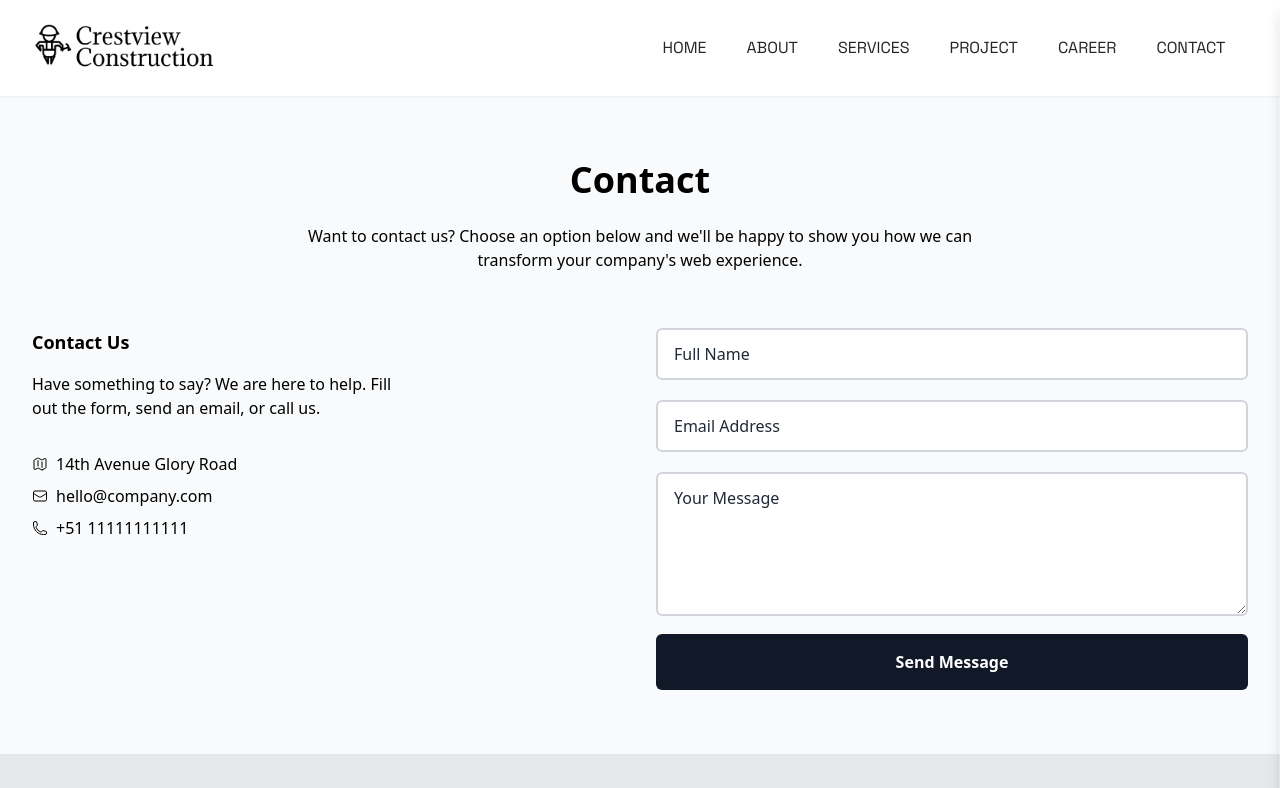
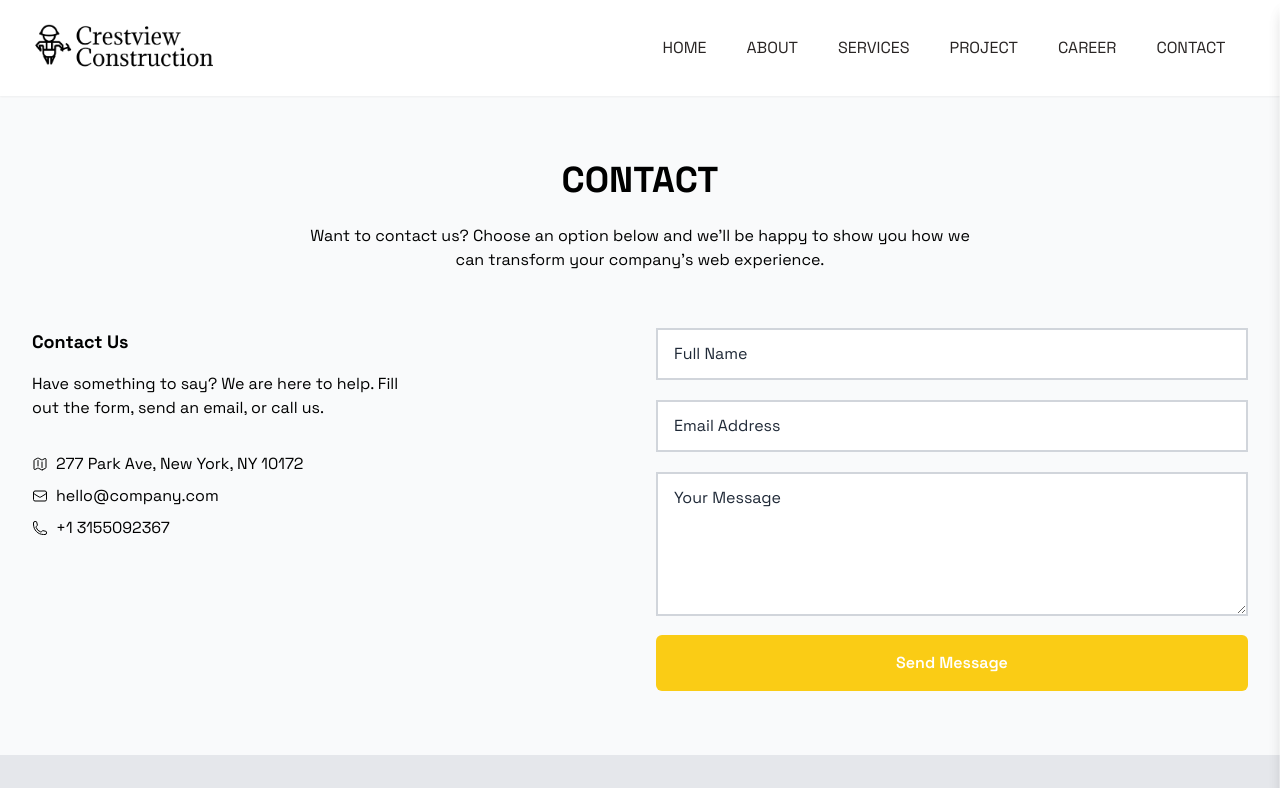
Before and after one commit to codenameMANUEL/crestview, a React (Vite) app: page /contact in a window 1280 px wide. Shown: the top 788 px of the page. Built offline with nearby package versions, Linux system fonts and the light colour scheme.

Commit message:
fixed contact

```diff
--- a/src/components/Navbar.jsx
+++ b/src/components/Navbar.jsx
@@ -15,7 +15,9 @@ export default function NavBar() {
     <nav className="relative bg-white shadow-sm w-full font-space-grotesk">
       <div className="flex justify-between items-center h-16 px-4 sm:px-6 lg:px-8 md:hidden">
         <div className="flex justify-center">
-          <img alt="Logo" src={Logo} className="h-10 w-auto" />
+          <Link to="/">
+            <img alt="Logo" src={Logo} className="h-10 w-auto cursor-pointer" />
+          </Link>
         </div>
         <div className="flex justify-start">
           <AlignLeft
@@ -47,7 +49,9 @@ export default function NavBar() {
           <ul className="space-y-7">
             {links.map((link, index) => (
               <li key={index} className="text-gray-800 hover:text-gray-600">
-                <Link to={link === "HOME" ? "/" : `/${link.toLowerCase()}`}>{link}</Link>
+                <Link to={link === "HOME" ? "/" : `/${link.toLowerCase()}`}>
+                  {link}
+                </Link>
               </li>
             ))}
           </ul>
@@ -56,7 +60,9 @@ export default function NavBar() {
 
       <div className="hidden md:flex lg:hidden items-center justify-between h-20 px-4 sm:px-6 lg:px-8">
         <div className="flex  justify-center">
-          <img alt="Logo" src={Logo} className="h-12 w-auto" />
+          <Link to="/">
+            <img alt="Logo" src={Logo} className="h-12 w-auto cursor-pointer" />
+          </Link>
         </div>
         <div className="flex justify-start">
           <AlignLeft
@@ -87,49 +93,24 @@ export default function NavBar() {
         <div className="p-4 px-14">
           <ul className="space-y-4">
             {links.map((link, index) => (
-              <li key={index} className="text-gray-800 hover:text-gray-600 pt-5">
-                <Link to={link === "HOME" ? "/" : `/${link.toLowerCase()}`}>{link}</Link>
+              <li
+                key={index}
+                className="text-gray-800 hover:text-gray-600 pt-5"
+              >
+                <Link to={link === "HOME" ? "/" : `/${link.toLowerCase()}`}>
+                  {link}
+                </Link>
               </li>
             ))}
           </ul>
-          {/* <ul className="space-y-4">
-            <li>
-              <a href="#" className="text-gray-800">
-                HOME
-              </a>
-            </li>
-            <li>
-              <a href="#" className="text-gray-800">
-                ABOUT
-              </a>
-            </li>
-            <li>
-              <a href="#" className="text-gray-800">
-                SERVICES
-              </a>
-            </li>
-            <li>
-              <a href="#" className="text-gray-800">
-                PROJECT
-              </a>
-            </li>
-            <li>
-              <a href="#" className="text-gray-800">
-                CAREER
-              </a>
-            </li>
-            <li>
-              <a href="#" className="text-gray-800">
-                CONTACT
-              </a>
-            </li>
-          </ul> */}
         </div>
       </div>
 
       <div className="hidden lg:flex items-center justify-between h-24 px-4 sm:px-6 lg:px-8">
         <div className="flex flex-1 justify-start">
-          <img alt="Logo" src={Logo} className="h-12 w-auto" />
+          <Link>
+          <img alt="Logo" src={Logo} className="h-12 w-auto cursor-pointer" />
+          </Link>
         </div>
         <div className="flex flex-1 justify-center space-x-10">
           <Link to="/" className="text-stone-800">
--- a/src/pages/Contact.jsx
+++ b/src/pages/Contact.jsx
@@ -26,9 +26,9 @@ export default function Contact() {
   return (
     <>
         <NavBar/>
-        <div className="bg-gray-50 dark:bg-gray-900" id="contact">
+        <div className="bg-gray-50 dark:bg-gray-900 font-space-grotesk" id="contact">
       <div className="max-w-7xl mx-auto px-4 sm:px-6 lg:px-8 pt-16 text-center">
-        <h2 className="text-4xl font-bold dark:text-gray-100">Contact</h2>
+        <h2 className="text-4xl font-bold dark:text-gray-100 uppercase">Contact</h2>
         <p className="pt-6 pb-6 text-base max-w-2xl text-center m-auto dark:text-gray-400">
           Want to contact us? Choose an option below and we'll be happy to show you how we can transform your company's web experience.
         </p>
@@ -45,7 +45,7 @@ export default function Contact() {
             <svg xmlns="http://www.w3.org/2000/svg" fill="none" viewBox="0 0 24 24" stroke-width="1.5" stroke="currentColor" aria-hidden="true" className="w-4 h-4">
               <path stroke-linecap="round" stroke-linejoin="round" d="M9 6.75V15m6-6v8.25m.503 3.498l4.875-2.437c.381-.19.622-.58.622-1.006V4.82c0-.836-.88-1.38-1.628-1.006l-3.869 1.934c-.317.159-.69.159-1.006 0L9.503 3.252a1.125 1.125 0 00-1.006 0L3.622 5.689C3.24 5.88 3 6.27 3 6.695V19.18c0 .836.88 1.38 1.628 1.006l3.869-1.934c.317-.159.69-.159 1.006 0l4.994 2.497c.317.158.69.158 1.006 0z" />
             </svg>
-            <span>14th Avenue Glory Road</span>
+            <span>277 Park Ave, New York, NY 10172</span>
           </div>
           <div className="flex items-center mt-2 space-x-2 text-dark-600 dark:text-gray-400">
             <svg xmlns="http://www.w3.org/2000/svg" fill="none" viewBox="0 0 24 24" stroke-width="1.5" stroke="currentColor" aria-hidden="true" className="w-4 h-4">
@@ -57,7 +57,7 @@ export default function Contact() {
             <svg xmlns="http://www.w3.org/2000/svg" fill="none" viewBox="0 0 24 24" stroke-width="1.5" stroke="currentColor" aria-hidden="true" className="w-4 h-4">
               <path stroke-linecap="round" stroke-linejoin="round" d="M2.25 6.75c0 8.284 6.716 15 15 15h2.25a2.25 2.25 0 002.25-2.25v-1.372c0-.516-.351-.966-.852-1.091l-4.423-1.106c-.44-.11-.902.055-1.173.417l-.97 1.293c-.282.376-.769.542-1.21.38a12.035 12.035 0 01-7.143-7.143c-.162-.441.004-.928.38-1.21l1.293-.97c.363-.271.527-.734.417-1.173L6.963 3.102a1.125 1.125 0 00-1.091-.852H4.5A2.25 2.25 0 002.25 4.5v2.25z" />
             </svg>
-            <a href="tel:+51111111111">+51 11111111111</a>
+            <a href="tel:+13 155092367">+1 3155092367</a>
           </div>
         </div>
 
@@ -69,7 +69,7 @@ export default function Contact() {
                 type="text"
                 placeholder="Full Name"
                 autoComplete="false"
-                className="w-full px-4 py-3 border-2 placeholder:text-gray-800 dark:text-white rounded-md outline-none dark:placeholder:text-gray-200 dark:bg-gray-900 focus:ring-4 border-gray-300 focus:border-gray-600 ring-gray-100 dark:border-gray-600 dark:focus:border-white dark:ring-0"
+                className="w-full px-4 py-3 border-2 placeholder:text-gray-800 dark:text-white outline-none dark:placeholder:text-gray-200 dark:bg-gray-900 focus:ring-4 border-gray-300 focus:border-gray-600 ring-gray-100 dark:border-gray-600 dark:focus:border-white dark:ring-0"
                 name="name"
                 value={formData.name}
                 onChange={handleChange}
@@ -85,7 +85,7 @@ export default function Contact() {
                 type="email"
                 placeholder="Email Address"
                 autoComplete="false"
-                className="w-full px-4 py-3 border-2 placeholder:text-gray-800 dark:text-white rounded-md outline-none dark:placeholder:text-gray-200 dark:bg-gray-900 focus:ring-4 border-gray-300 focus:border-gray-600 ring-gray-100 dark:border-gray-600 dark:focus:border-white dark:ring-0"
+                className="w-full px-4 py-3 border-2 placeholder:text-gray-800 dark:text-white outline-none dark:placeholder:text-gray-200 dark:bg-gray-900 focus:ring-4 border-gray-300 focus:border-gray-600 ring-gray-100 dark:border-gray-600 dark:focus:border-white dark:ring-0"
                 name="email"
                 value={formData.email}
                 onChange={handleChange}
@@ -95,7 +95,7 @@ export default function Contact() {
             <div className="mb-3">
               <textarea
                 placeholder="Your Message"
-                className="w-full px-4 py-3 border-2 placeholder:text-gray-800 dark:text-white dark:placeholder:text-gray-200 dark:bg-gray-900 rounded-md outline-none h-36 focus:ring-4 border-gray-300 focus:border-gray-600 ring-gray-100 dark:border-gray-600 dark:focus:border-white dark:ring-0"
+                className="w-full px-4 py-3 border-2 placeholder:text-gray-800 dark:text-white dark:placeholder:text-gray-200 dark:bg-gray-900  outline-none h-36 focus:ring-4 border-gray-300 focus:border-gray-600 ring-gray-100 dark:border-gray-600 dark:focus:border-white dark:ring-0"
                 name="message"
                 value={formData.message}
                 onChange={handleChange}
@@ -104,7 +104,7 @@ export default function Contact() {
 
             <button
               type="submit"
-              className="w-full py-4 font-semibold text-white transition-colors bg-gray-900 rounded-md hover:bg-gray-800 focus:outline-none focus:ring-offset-2 focus:ring focus:ring-gray-200 px-7 dark:bg-white dark:text-black"
+              className="w-full py-4 font-semibold text-white transition-colors bg-yellow-400 rounded-md hover:bg-gray-800 focus:outline-none focus:ring-offset-2 focus:ring focus:ring-gray-200 px-7 dark:bg-white dark:text-black"
             >
               Send Message
             </button>
```
